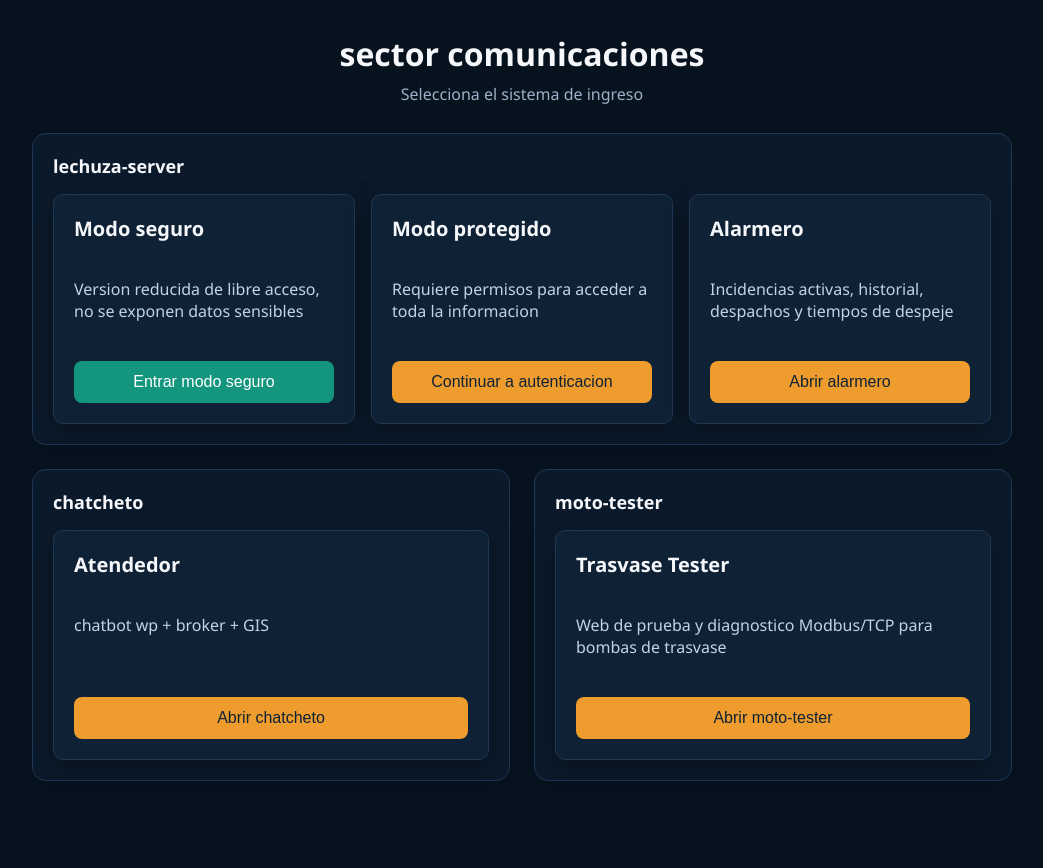
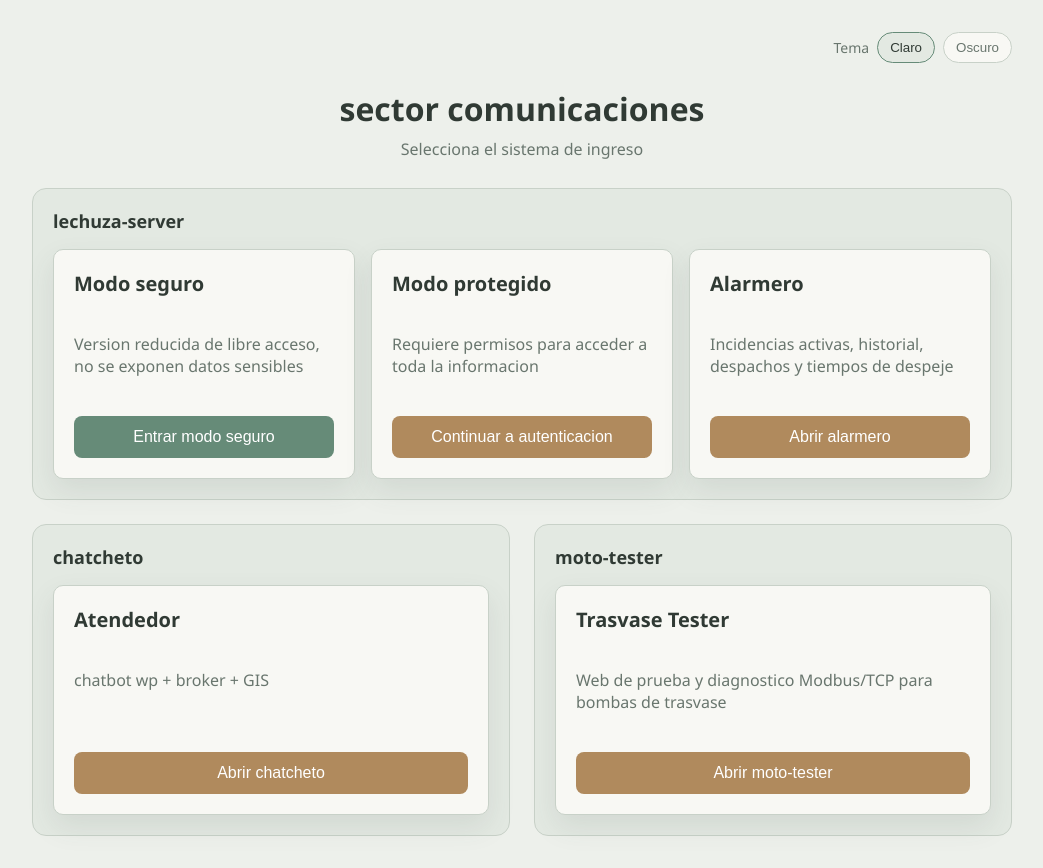
Before and after one commit to poximan/edge-platform, a plain HTML site: page edge-platform/edge-gateway/html/index.html in a window 1280 px wide. Shown: the whole page, without its empty margins (118-1161 px from the left). Before the commit the page ends 813 px from the top, so only its background shows below. Drawn offline with Linux system fonts and the light colour scheme.

Commit message:
normalizacion de contratos

```diff
--- a/edge-platform/edge-gateway/html/index.html
+++ b/edge-platform/edge-gateway/html/index.html
@@ -4,14 +4,50 @@
     <meta charset="UTF-8">
     <meta name="viewport" content="width=device-width, initial-scale=1">
     <title>Comunicaciones Servicoop</title>
+    <script>
+        (function () {
+            const stored = localStorage.getItem("servicoop-theme");
+            const theme = stored === "light" || stored === "dark"
+                ? stored
+                : (matchMedia("(prefers-color-scheme: dark)").matches ? "dark" : "light");
+            document.documentElement.dataset.scTheme = theme;
+        })();
+    </script>
     <style>
         :root {
+            color-scheme: light;
+            --background: #edf0eb;
+            --surface: #f8f8f4;
+            --surface-soft: #e3e9e2;
+            --border: #c8d1c8;
+            --text: #303a34;
+            --muted: #69766e;
+            --primary: #668b78;
+            --primary-text: #ffffff;
+            --accent: #b08a5d;
+            --accent-text: #ffffff;
+            --danger: #aa6868;
+            --shadow: 0 12px 28px rgba(70, 83, 74, 0.1);
+        }
+        :root[data-sc-theme="dark"] {
             color-scheme: dark;
+            --background: #202622;
+            --surface: #29302b;
+            --surface-soft: #343c36;
+            --border: #465048;
+            --text: #e4e8e4;
+            --muted: #abb4ad;
+            --primary: #8aa997;
+            --primary-text: #18201b;
+            --accent: #b89a70;
+            --accent-text: #211d17;
+            --danger: #d49393;
+            --shadow: 0 12px 28px rgba(6, 10, 7, 0.18);
         }
         body {
             font-family: "Segoe UI", Arial, sans-serif;
-            background: #07121f;
-            color: #f5f7fa;
+            background: var(--background);
+            color: var(--text);
             margin: 0;
             min-height: 100vh;
             display: flex;
@@ -23,6 +59,29 @@
             max-width: 980px;
             padding: 32px 24px;
         }
+        .theme-switcher {
+            display: flex;
+            justify-content: flex-end;
+            align-items: center;
+            gap: 8px;
+            margin-bottom: 24px;
+            color: var(--muted);
+            font-size: 14px;
+        }
+        .theme-switcher button {
+            width: auto;
+            padding: 7px 12px;
+            border: 1px solid var(--border);
+            border-radius: 999px;
+            background: var(--surface);
+            color: var(--muted);
+            cursor: pointer;
+        }
+        .theme-switcher button[aria-pressed="true"] {
+            border-color: var(--primary);
+            background: var(--surface-soft);
+            color: var(--text);
+        }
         h1 {
             margin: 0 0 8px;
             text-align: center;
@@ -31,7 +90,7 @@
         .subtitle {
             text-align: center;
             margin: 0 0 28px;
-            color: #9db1c7;
+            color: var(--muted);
             font-size: 16px;
         }
         .sections {
@@ -43,16 +102,16 @@
             grid-column: 1 / -1;
         }
         .system-section {
-            border: 1px solid #1f3853;
+            border: 1px solid var(--border);
             border-radius: 14px;
             padding: 20px;
-            background: rgba(15, 33, 53, 0.55);
+            background: var(--surface-soft);
         }
         .system-section h2 {
             margin: 0 0 16px;
             font-size: 18px;
             font-weight: 600;
-            color: #f5f7fa;
+            color: var(--text);
         }
         .cards {
             display: grid;
@@ -60,11 +119,11 @@
             gap: 16px;
         }
         .card {
-            background: #0f2135;
-            border: 1px solid #1f3853;
+            background: var(--surface);
+            border: 1px solid var(--border);
             border-radius: 10px;
             padding: 20px;
-            box-shadow: 0 8px 26px rgba(0, 0, 0, 0.35);
+            box-shadow: var(--shadow);
             display: flex;
             flex-direction: column;
             min-height: 188px;
@@ -76,7 +135,7 @@
         }
         .card p {
             margin-bottom: 18px;
-            color: #c3d3e6;
+            color: var(--muted);
             flex: 1;
         }
         .primary,
@@ -90,17 +149,17 @@
             cursor: pointer;
         }
         .primary {
-            background: #13967d;
-            color: #fff;
+            background: var(--primary);
+            color: var(--primary-text);
         }
         .secondary {
-            background: #ed9c2d;
-            color: #0f2135;
+            background: var(--accent);
+            color: var(--accent-text);
         }
         .ghost {
             background: transparent;
-            border: 1px solid #476385;
-            color: #c3d3e6;
+            border: 1px solid var(--border);
+            color: var(--muted);
         }
         form {
             display: flex;
@@ -109,19 +168,19 @@
         }
         label {
             font-size: 14px;
-            color: #9db1c7;
+            color: var(--muted);
         }
         input {
             padding: 10px 12px;
             border-radius: 8px;
-            border: 1px solid #375069;
-            background: #07121f;
-            color: #f5f7fa;
+            border: 1px solid var(--border);
+            background: var(--background);
+            color: var(--text);
             font-size: 15px;
         }
         .error {
             min-height: 20px;
-            color: #ff6b6b;
+            color: var(--danger);
             font-size: 14px;
         }
         .hidden {
@@ -139,6 +198,11 @@
 </head>
 <body>
 <div class="login-wrapper">
+    <div class="theme-switcher" role="group" aria-label="Apariencia">
+        <span>Tema</span>
+        <button data-theme-choice="light" type="button">Claro</button>
+        <button data-theme-choice="dark" type="button">Oscuro</button>
+    </div>
     <h1>sector comunicaciones</h1>
     <p class="subtitle">Selecciona el sistema de ingreso</p>
     <div id="mode-choice" class="sections">
@@ -251,6 +315,23 @@
     const motoTesterSection = document.getElementById("moto-tester-login");
     const motoTesterForm = document.getElementById("moto-tester-form");
     const motoTesterError = document.getElementById("moto-tester-error");
+    const themeButtons = document.querySelectorAll("[data-theme-choice]");
+
+    function updateThemeButtons(theme) {
+        themeButtons.forEach(function (button) {
+            button.setAttribute("aria-pressed", String(button.dataset.themeChoice === theme));
+        });
+    }
+
+    themeButtons.forEach(function (button) {
+        button.addEventListener("click", function () {
+            const theme = button.dataset.themeChoice;
+            localStorage.setItem("servicoop-theme", theme);
+            document.documentElement.dataset.scTheme = theme;
+            updateThemeButtons(theme);
+        });
+    });
+    updateThemeButtons(document.documentElement.dataset.scTheme);
 
     window.showProtectedForm = function () {
         choiceSection.classList.add("hidden");
--- a/frontend-foundation/src/components/Card.module.css
+++ b/frontend-foundation/src/components/Card.module.css
@@ -2,6 +2,6 @@
   overflow: hidden;
   border: 1px solid var(--sc-color-border);
   border-radius: var(--sc-radius-lg);
-  background: linear-gradient(145deg, var(--sc-color-surface-raised), var(--sc-color-surface));
+  background: var(--sc-color-surface);
   box-shadow: var(--sc-shadow-raised);
 }
--- a/frontend-foundation/src/index.ts
+++ b/frontend-foundation/src/index.ts
@@ -7,3 +7,5 @@ export type { CardProps } from "./components/Card";
 export { StatusBadge } from "./components/StatusBadge";
 export type { StatusBadgeProps, StatusTone } from "./components/StatusBadge";
 export { UtcMinusThreePresenter } from "./UtcMinusThreePresenter";
+export { applyServicoopTheme, preferredServicoopTheme, SERVICOOP_THEME_STORAGE_KEY } from "./theme";
+export type { ServicoopTheme } from "./theme";
--- a/frontend-foundation/src/shell/AppShell.module.css
+++ b/frontend-foundation/src/shell/AppShell.module.css
@@ -13,8 +13,7 @@
   min-height: 4rem;
   padding: var(--sc-space-3) max(var(--sc-space-4), calc((100vw - var(--sc-content-width)) / 2));
   border-bottom: 1px solid var(--sc-color-border);
-  background: color-mix(in srgb, var(--sc-color-background) 92%, transparent);
-  backdrop-filter: blur(12px);
+  background: var(--sc-color-surface);
 }
 
 .identity {
--- a/frontend-foundation/src/styles/base.css
+++ b/frontend-foundation/src/styles/base.css
@@ -13,9 +13,7 @@ body {
   margin: 0;
   min-width: 20rem;
   min-height: 100vh;
-  background:
-    radial-gradient(circle at 80% -10%, #183957 0, transparent 38%),
-    var(--sc-color-background);
+  background: var(--sc-color-background);
 }
 
 button,
--- a/frontend-foundation/src/styles/tokens.css
+++ b/frontend-foundation/src/styles/tokens.css
@@ -1,5 +1,5 @@
 :root {
-  color-scheme: dark;
+  color-scheme: light;
   --sc-font-sans: "Segoe UI", Arial, sans-serif;
   --sc-font-mono: "Cascadia Mono", "Roboto Mono", Consolas, monospace;
   --sc-font-size-xs: 0.75rem;
@@ -23,19 +23,36 @@
   --sc-radius-pill: 999px;
   --sc-content-width: 93.75rem;
   --sc-control-height: 2.5rem;
-  --sc-color-background: #07111d;
-  --sc-color-surface: #0e1d2c;
-  --sc-color-surface-raised: #13263a;
-  --sc-color-border: #233d57;
-  --sc-color-text: #ecf3f8;
-  --sc-color-text-muted: #91a8bc;
-  --sc-color-primary: #35d0b0;
-  --sc-color-primary-strong: #18a98c;
-  --sc-color-info: #6aaefc;
-  --sc-color-warning: #f2b84b;
-  --sc-color-danger: #ff6f79;
-  --sc-color-success: #35d0b0;
-  --sc-shadow-raised: 0 1rem 2.5rem rgba(0, 0, 0, 0.2);
+  --sc-color-background: #edf0eb;
+  --sc-color-surface: #f8f8f4;
+  --sc-color-surface-raised: #e3e9e2;
+  --sc-color-border: #c8d1c8;
+  --sc-color-text: #303a34;
+  --sc-color-text-muted: #69766e;
+  --sc-color-primary: #668b78;
+  --sc-color-primary-strong: #527260;
+  --sc-color-info: #71899a;
+  --sc-color-warning: #ae8758;
+  --sc-color-danger: #aa6868;
+  --sc-color-success: #668b78;
+  --sc-shadow-raised: 0 0.75rem 1.75rem rgba(70, 83, 74, 0.1);
   --sc-transition-fast: 140ms ease;
   --sc-z-sticky: 100;
 }
+
+:root[data-sc-theme="dark"] {
+  color-scheme: dark;
+  --sc-color-background: #202622;
+  --sc-color-surface: #29302b;
+  --sc-color-surface-raised: #343c36;
+  --sc-color-border: #465048;
+  --sc-color-text: #e4e8e4;
+  --sc-color-text-muted: #abb4ad;
+  --sc-color-primary: #8fb5a2;
+  --sc-color-primary-strong: #a7c6b6;
+  --sc-color-info: #99afbf;
+  --sc-color-warning: #d1ad79;
+  --sc-color-danger: #d49393;
+  --sc-color-success: #8fb5a2;
+  --sc-shadow-raised: 0 0.75rem 1.75rem rgba(6, 10, 7, 0.18);
+}
```
Also changed, not shown: frontend-foundation/src/shell/AppShell.tsx (+12 -3 lines), frontend-foundation/src/theme.ts (added, +15 -0 lines), edge-platform/README.md, frontend-foundation/README.md.
